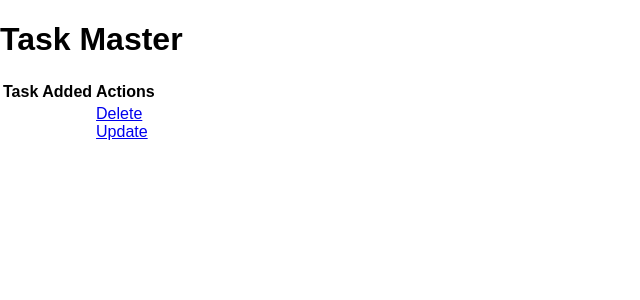
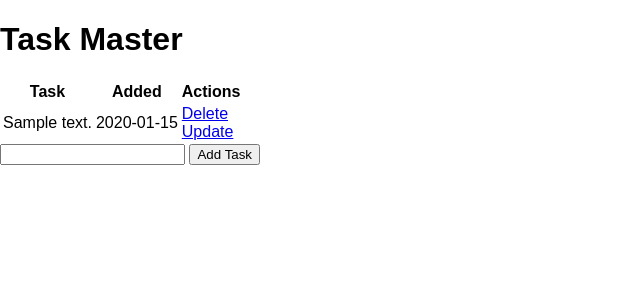
Before and after one commit to des291/taskmaster, a Flask app: page / in a window 1280 px wide. Shown: the top 300 px of the page, without its empty margins (0-640 px from the left). Run offline with Flask 3, Linux system fonts and the light colour scheme; tables that the repository leaves empty hold one stand-in row (values such as "Sample post").

Commit message:
Added functionality for adding tasks to DB.

```diff
--- a/app.py
+++ b/app.py
@@ -1,10 +1,11 @@
-from flask import Flask, render_template
+from flask import Flask, render_template, request, redirect
 from flask_sqlalchemy import SQLAlchemy
 from datetime import datetime
 
 app = Flask(__name__)
 app.config['SQLALCHEMY_DATABASE_URI'] = 'sqlite:///test.db'
 db = SQLAlchemy(app)
+
 
 class Todo(db.Model):
     id = db.Column(db.Integer, primary_key=True)
@@ -14,9 +15,28 @@ class Todo(db.Model):
     def __repr__(self):
         return '<Task %r>' % self.id
 
-@app.route('/')
+
+with app.app_context():
+    db.create_all()
+
+
+@app.route('/', methods=['POST', 'GET'])
 def index():
-    return render_template("index.html")
+    if request.method == 'POST':
+        task_content = request.form['content']
+        new_task = Todo(content=task_content)
+
+        try:
+            db.session.add(new_task)
+            db.session.commit()
+            return redirect('/')
+
+        except:
+            return "There was an issue adding your task"
+    else:
+        tasks = Todo.query.order_by(Todo.date_created).all()
+        return render_template("index.html", tasks=tasks)
+
 
 if __name__ == "__main__":
     app.run(debug=True)
--- a/templates/index.html
+++ b/templates/index.html
@@ -1,7 +1,7 @@
 {% extends "base.html" %}
 
 {% block head %}
-
+<title>Taskmaster</title>
 {% endblock %}
 
 {% block body %}
@@ -14,15 +14,22 @@
             <th>Added</th>
             <th>Actions</th>
         </tr>
+        {% for task in tasks %}
         <tr>
-            <td></td>
-            <td></td>
+            <td>{{ task.content }}</td>
+            <td>{{ task.date_created.date() }}</td>
             <td>
                 <a href="http://">Delete</a>
                 <br>
                 <a href="http://">Update</a>
             </td>
         </tr>
+        {% endfor %}
     </table>
+
+    <form action="/" method="post">
+        <input type="text" name="content" id="content">
+        <input type="submit" value="Add Task">
+    </form>
 </div>
 {% endblock %}
```
